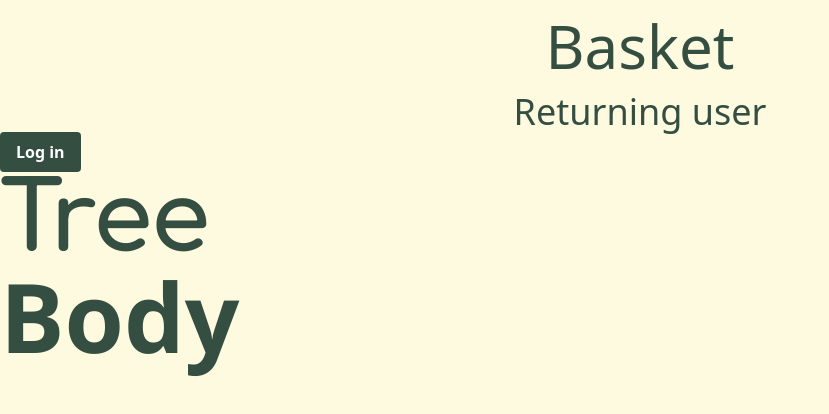
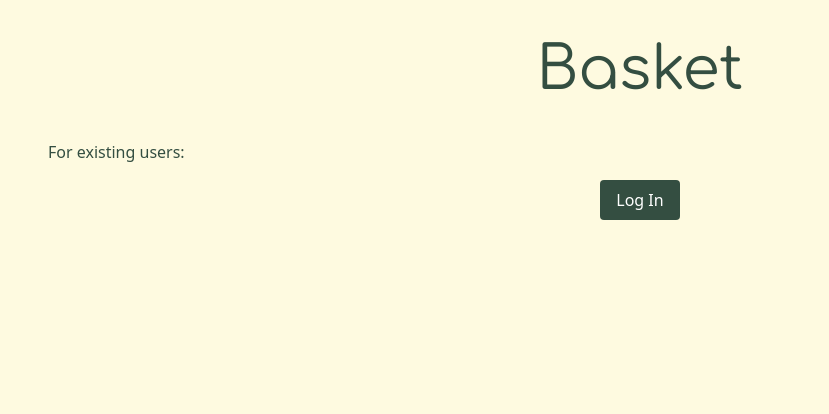
Before and after one commit to will-hou/basket, a React (Vite) app in the folder frontend/: page / in a window 1280 px wide. Shown: the top 414 px of the page, without its empty margins (0-829 px from the left). Built offline with nearby package versions, Linux system fonts and the light colour scheme.

Commit message:
font-weight fixed

```diff
--- a/frontend/src/App.jsx
+++ b/frontend/src/App.jsx
@@ -3,15 +3,13 @@ import "./App.css";
 function App() {
   return (
     <div>
-      <h1 className="font display text-6xl mt-4 text-center ">Basket</h1>
-      <h2 className="font display text-4xl mt-4 text-center ">
-        Returning user
-      </h2>
-      <button className="bg-primary mx-auto hover:bg-primary/80 text-white font-bold py-2 px-4 rounded">
-        Log in
-      </button>
-      <div className="text-8xl font-comfortaa">Tree</div>
-      <div className=" text-8xl font-open">Body</div>
+      <h1 className="font-display text-6xl m-10 text-center ">Basket</h1>
+      <div className="text-center px-12">
+        <div className="text-start my-4">For existing users:</div>
+        <button className="bg-primary text-white active:bg-primary/80 px-4 py-2 rounded">
+          Log In
+        </button>
+      </div>
     </div>
   );
 }
--- a/frontend/src/index.css
+++ b/frontend/src/index.css
@@ -3,32 +3,71 @@
 @tailwind utilities;
 
 @font-face {
-  font-family: "Open_sans";
-  src: url("/fonts/Open_Sans/OpenSans-VariableFont_wght.ttf");
-  weight: 400 700;
+  font-family: "Comfortaa";
+  src: url("/fonts/Comfortaa/static/Comfortaa-Regular.ttf") format("truetype");
+  font-weight: 400;
 }
 
 @font-face {
   font-family: "Comfortaa";
-  src: url("/fonts/Comfortaa/static/Comfortaa-Regular.ttf");
-  weight: 400;
+  src: url("/fonts/Comfortaa/static/Comfortaa-Light.ttf") format("truetype");
+  font-weight: 300;
 }
+
 @font-face {
   font-family: "Comfortaa";
-  src: url("/fonts/Comfortaa/static/Comfortaa-Bold.ttf");
+  src: url("/fonts/Comfortaa/static/Comfortaa-medium.ttf") format("truetype");
+  font-weight: 500;
+}
+
+@font-face {
+  font-family: "Comfortaa";
+  src: url("/fonts/Comfortaa/static/Comfortaa-SemiBold.ttf") format("truetype");
+  font-weight: 600;
+}
+
+@font-face {
+  font-family: "Comfortaa";
+  src: url("/fonts/Comfortaa/static/Comfortaa-Bold.ttf") format("truetype");
+  font-weight: 700;
+}
+
+@font-face {
+  font-family: "Open_sans";
+  src: url("/fonts/Open_Sans/static/OpenSans-LightItalic.ttf")
+    format("truetype");
+  font-weight: 300;
+  font-style: italic;
+}
+
+@font-face {
+  font-family: "Open_sans";
+  src: url("/fonts/Open_Sans/static/OpenSans-Light.ttf") format("truetype");
+  weight: 300;
+}
+
+@font-face {
+  font-family: "Open_sans";
+  src: url("/fonts/Open_Sans/static/OpenSans-Bold.ttf") format("truetype");
   weight: 700;
 }
 
 @font-face {
   font-family: "Open_sans";
-  src: url("/fonts/Open_Sans/static/OpenSans-Regular.ttf");
-  weight: 400;
+  src: url("/fonts/Open_Sans/static/OpenSans-ExtraBold.ttf") format("truetype");
+  weight: 800;
 }
 
 @font-face {
   font-family: "Open_sans";
-  src: url("/fonts/Open_Sans/static/OpenSans-Bold.ttf");
-  weight: 700;
+  src: url("/fonts/Open_Sans/static/OpenSans-SemiBold.ttf") format("truetype");
+  weight: 600;
+}
+
+@font-face {
+  font-family: "Open_sans";
+  src: url("/fonts/Open_Sans/static/OpenSans-Regular.ttf") format("truetype");
+  weight: 400;
 }
 
 :root {
--- a/frontend/tailwind.config.js
+++ b/frontend/tailwind.config.js
@@ -11,8 +11,8 @@ export default {
         warning: "a3818a",
       },
       fontFamily: {
-        comfortaa: ["Comfortaa"],
-        open: ["Open_sans"],
+        display: ["Comfortaa"],
+        body: ["Open_sans"],
       },
     },
   },
```
